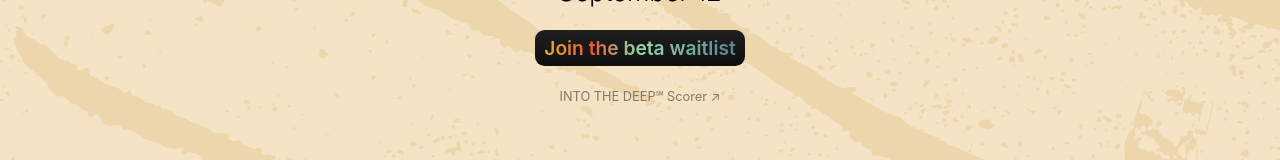
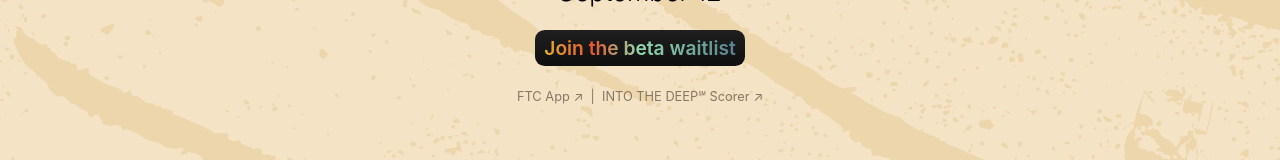
Before and after one commit to Slingshot-20240/ftcscoring.app, a SvelteKit app: page / in a window 1280 px wide. Shown: the part 615-775 px from the top of the page. Built offline with nearby package versions, Linux system fonts and the light colour scheme; a web font is replaced by a local one.

Commit message:
added link to ftc app

```diff
--- a/src/app.html
+++ b/src/app.html
@@ -17,7 +17,7 @@
 			property="og:description"
 			content="Introducing the DECODE™ Scorer, presented by 20240 Slingshot, for the 2025-2026 FIRST® AGE™ season. Releasing September 12th."
 		/>
-		<meta property="og:image" content="/opg.png" />
+		<meta property="og:image" content="/ogp.png" />
 
 		<meta name="twitter:card" content="summary_large_image" />
 		<meta property="twitter:domain" content="ftcscoring.app" />
@@ -27,7 +27,7 @@
 			name="twitter:description"
 			content="Introducing the DECODE™ Scorer, presented by 20240 Slingshot, for the 2025-2026 FIRST® AGE™ season. Releasing September 12th."
 		/>
-		<meta name="twitter:image" content="/opg.png" />
+		<meta name="twitter:image" content="/ogp.png" />
 
 		<meta name="theme-color" content="#F4E3C5" />
 
--- a/src/routes/+page.svelte
+++ b/src/routes/+page.svelte
@@ -21,7 +21,11 @@
 		><span>Join the beta waitlist</span></a
 	>
 
-	<a id="itd" href="https://itd.ftcscoring.app" target="_blank">INTO THE DEEP℠ Scorer ↗</a>
+	<div>
+		<a class="link" href="https://theftc.app" target="_blank">FTC App ↗</a>
+    <span>&nbsp;&nbsp;|&nbsp;&nbsp;</span>
+		<a class="link" href="https://itd.ftcscoring.app" target="_blank">INTO THE DEEP℠ Scorer ↗</a>
+	</div>
 </main>
 
 <style>
@@ -104,15 +108,19 @@
 			}
 		}
 
-		#itd {
+		div {
+			display: flex;
+
+			* {
 				margin: min(1.2rem, 4vw) 0 0.2rem 0;
 				font-size: min(0.8rem, 3vw);
 				color: #876;
 				transition: color 0.2s;
 
-      &:hover {
+				&.link:hover {
 					color: #000;
 				}
 			}
 		}
+	}
 </style>
```
Also changed, not shown: static/ogp.png (renamed from static/opg.png). Lines whose indentation alone changed are shown as unchanged.
